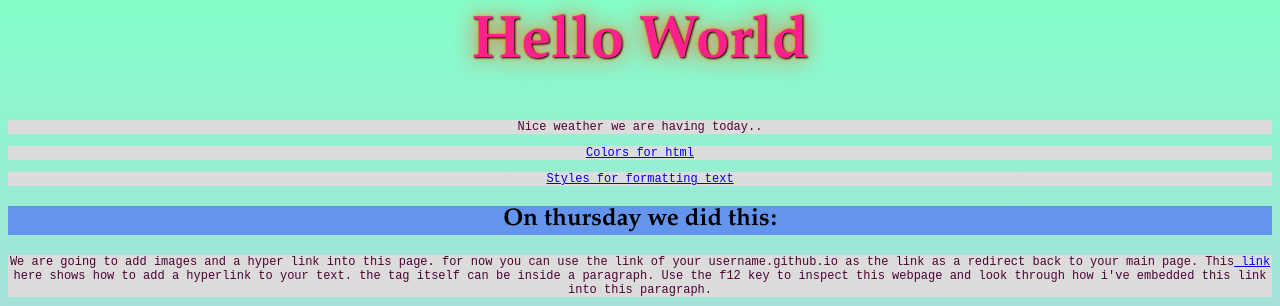
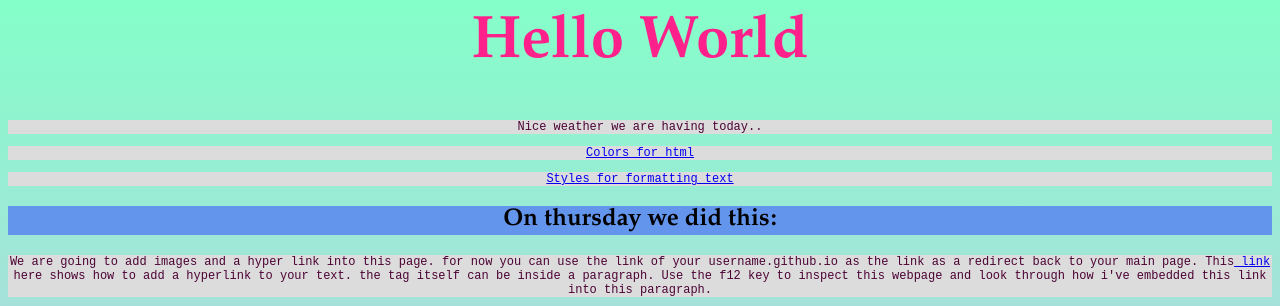
Before and after one commit to MPScam/DianeFrog, a plain HTML site: page index.html in a window 1280 px wide. Shown: the top 306 px of the page. Drawn offline with Linux system fonts and the light colour scheme.

Commit message:
Update Stylemaster.css

```diff
--- a/Stylemaster.css
+++ b/Stylemaster.css
@@ -3,8 +3,8 @@ h1 {
   text-align: center;
   font-family: "Garamond", serif;
   font-size: 60px;
-  background: linear-gradient(45, #fed700, #21b0fe);
-  text-shadow: 1px 1px 2px black, 0 0 25px #f6511d, 0 0 5px #ffb400;
+  background: linear-gradient(90, #fed700, #21b0fe);
+  <!--text-shadow: 1px 1px 2px black, 0 0 25px #f6511d, 0 0 5px #ffb400; -->
 }
 h2 {
   color: black;
```
